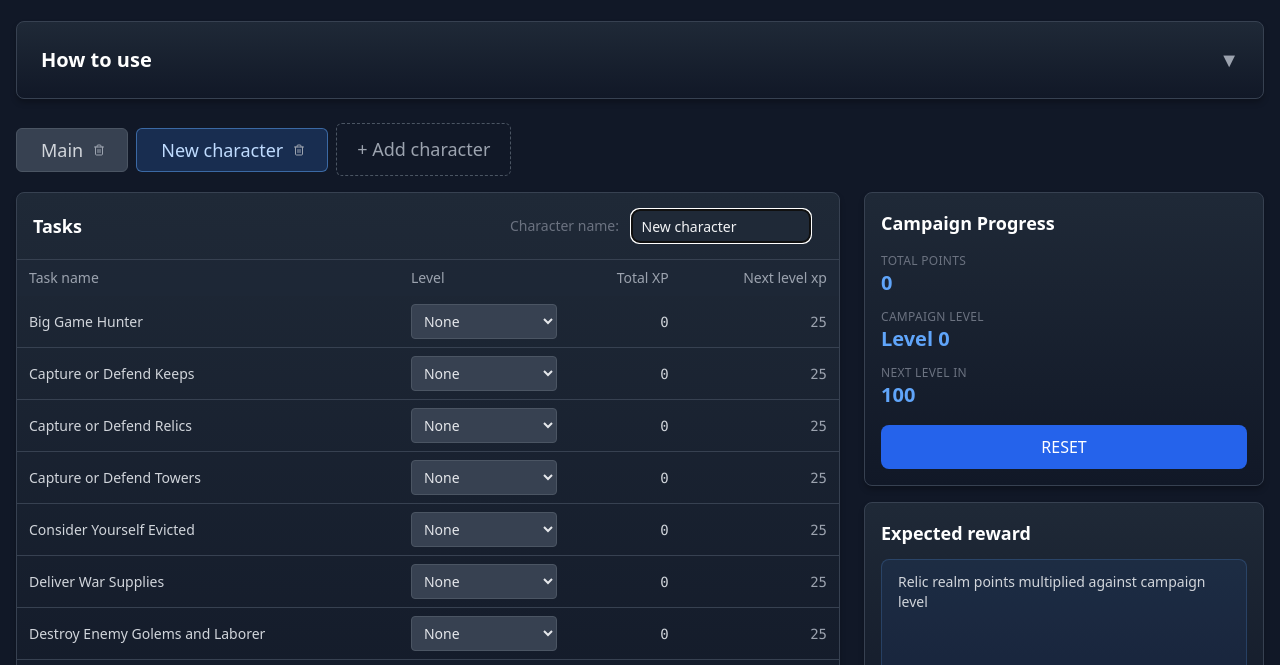
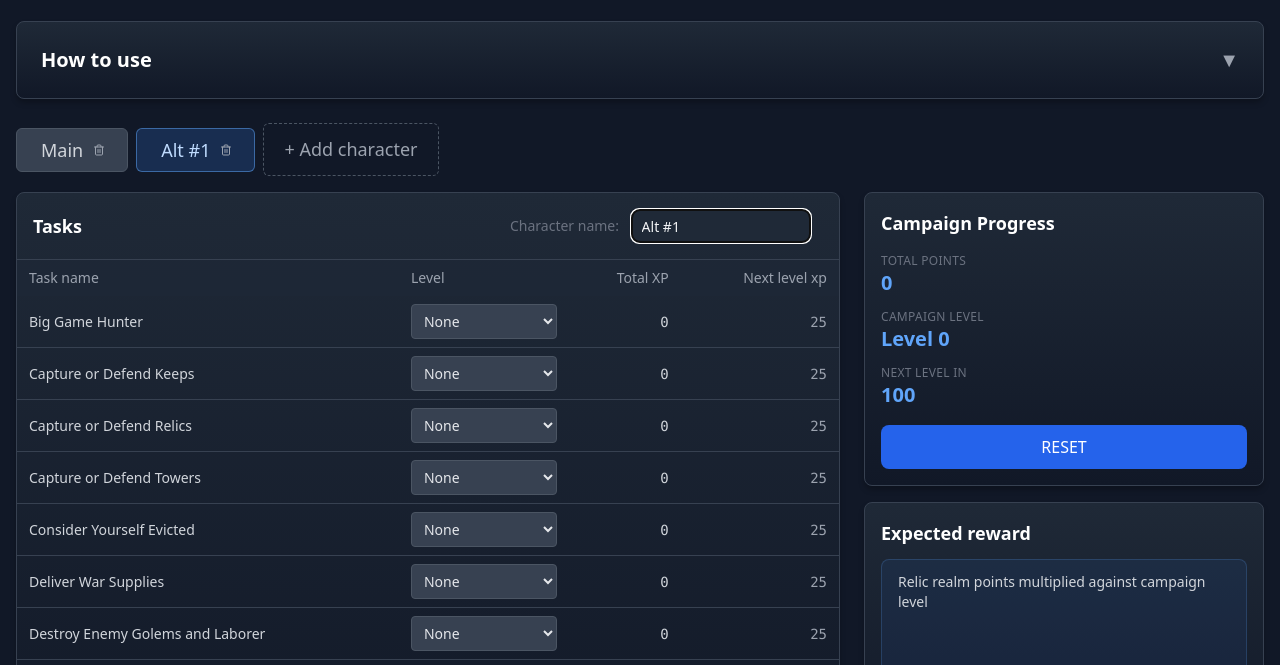
Before and after one commit to nfarrell87/boss-tracker, a website: page site/campaign/index.html in a window 1280 px wide. Both pictures are taken after a click on the button "+ Add character". Shown: the part 112-777 px from the top of the page. Drawn offline with nearby package versions, Linux system fonts and the light colour scheme.

Commit message:
added campaign calc

```diff
--- a/site/campaign.js
+++ b/site/campaign.js
@@ -444,9 +444,19 @@ function switchCharacter(id) {
   updateTimestampDisplay();
 }
 
+function getNextAltName() {
+  let max = 0;
+  for (const c of charactersData.characters) {
+    const m = (c.name || "").match(/^Alt #(\d+)$/i);
+    if (m) max = Math.max(max, parseInt(m[1], 10));
+  }
+  return `Alt #${max + 1}`;
+}
+
 function addCharacter() {
   saveCurrentLevels();
-  const newChar = { id: generateId(), name: "New character", levels: {}, lastUpdated: null };
+  const defaultName = getNextAltName();
+  const newChar = { id: generateId(), name: defaultName, levels: {}, lastUpdated: null };
   charactersData.characters.push(newChar);
   charactersData.activeId = newChar.id;
   saveCharacters(charactersData);
@@ -454,9 +464,9 @@ function addCharacter() {
   renderTabs();
   const characterInput = document.getElementById("campaign-character");
   if (characterInput) {
-    characterInput.value = "New character";
+    characterInput.value = defaultName;
     characterInput.focus();
-    updateTabTitle("New character");
+    updateTabTitle(defaultName);
   }
   updateTimestampDisplay();
 }
```
Also changed, not shown: site/index.html (+1 -1 lines).
